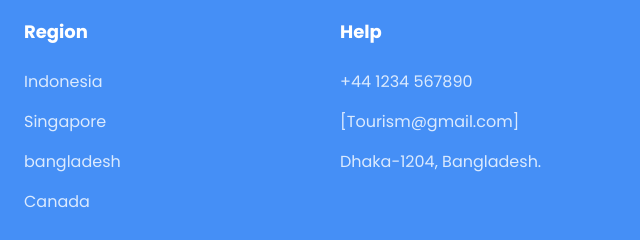
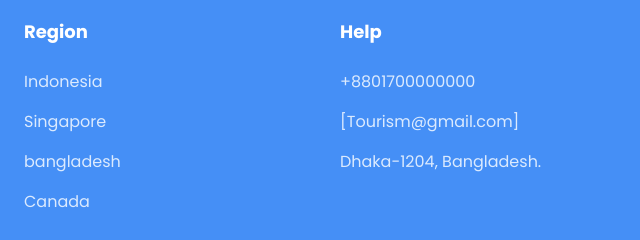
Before and after one commit to MD-SABBIR-887/trafalgar-landing-page, a website: page index.html in a window 1280 px wide. Shown: the part 4335-4575 px from the top of the page, 640-1280 px from the left. Drawn offline with Linux system fonts and the light colour scheme.

Commit message:
Tourism Landing Page Using Tailwind CSS

```diff
--- a/index.html
+++ b/index.html
@@ -563,8 +563,8 @@
                         <ul class="mt-6 space-y-4 text-blue-100">
 
                             <li>
-                                <a href="tel:+441234567890">
-                                    +44 1234 567890
+                                <a href="tel:+8801700000000">
+                                    +8801700000000
                                 </a>
                             </li>
 
```
